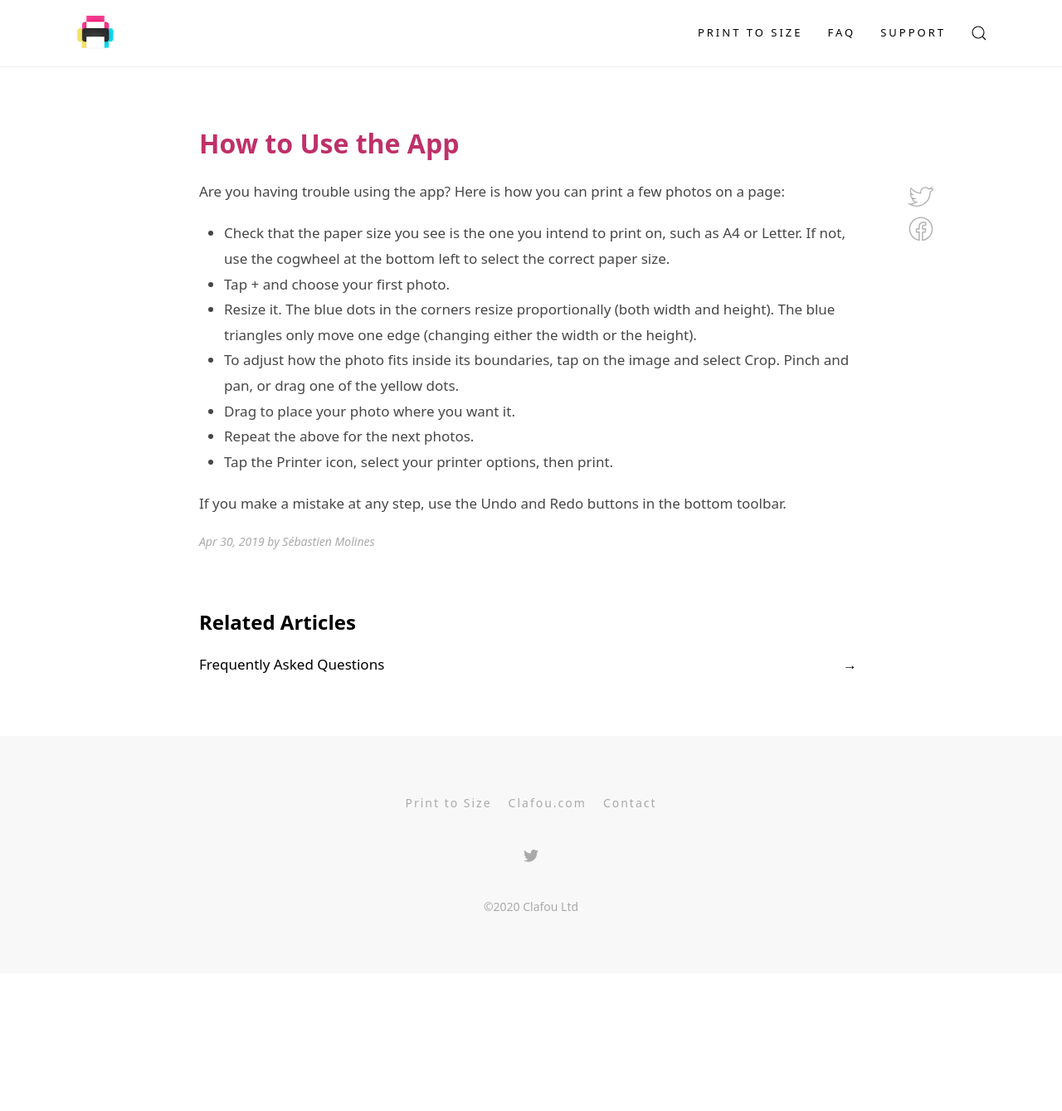
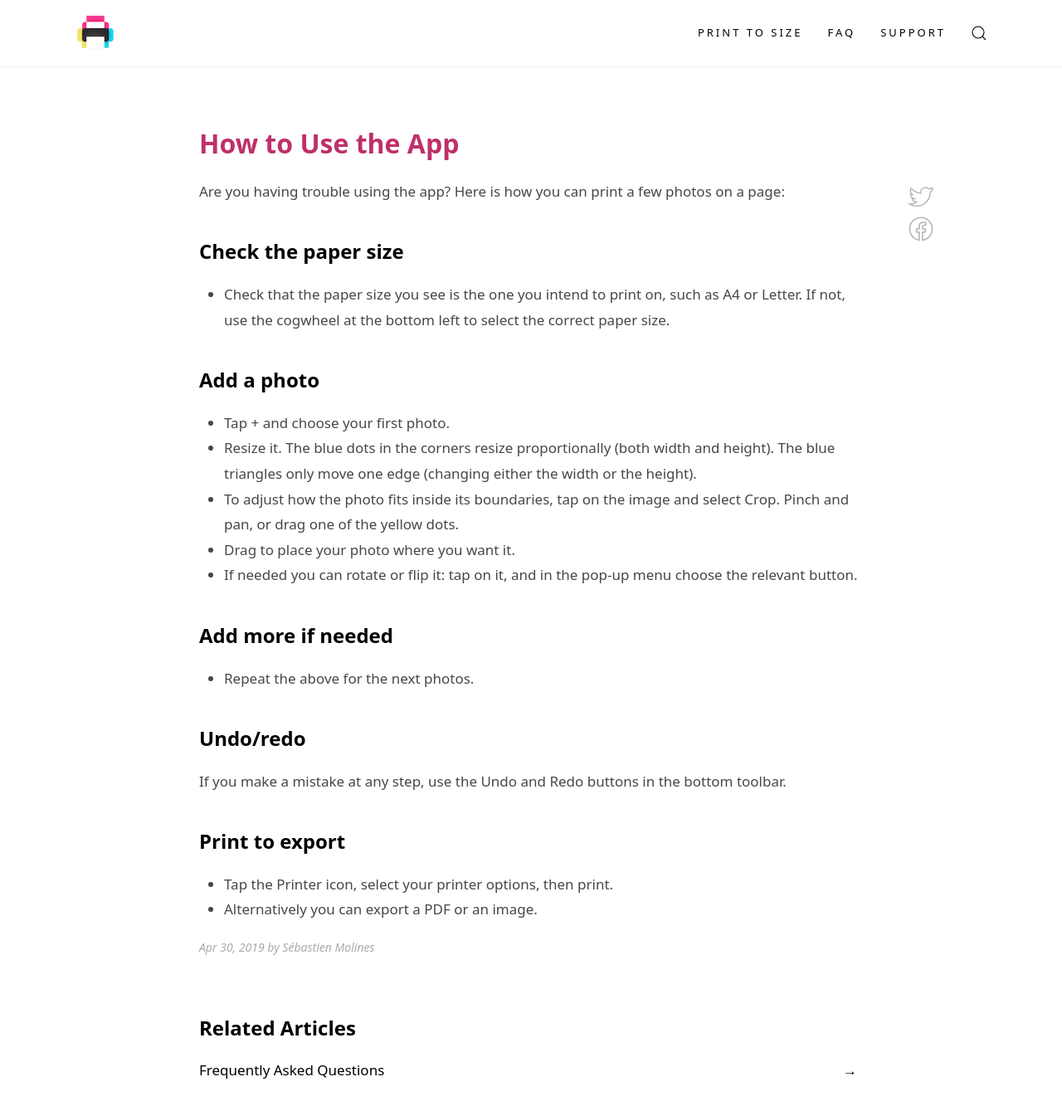
Before and after one commit to Clafou/support.print, a Jekyll site: the page built from _posts/2019-04-30-getting-started.md, in a window 1280 px wide and 1400 px high. Shown: the top 1339 px of the window at 83% size. Built offline with Jekyll 4.4.1, drawn with Linux system fonts in a browser that asks for light colours.

Commit message:
Updated Getting Started

```diff
--- a/_posts/2019-04-30-getting-started.md
+++ b/_posts/2019-04-30-getting-started.md
@@ -6,12 +6,22 @@ categories: [Getting Started]
 
 Are you having trouble using the app? Here is how you can print a few photos on a page:
 
+### Check the paper size
 * Check that the paper size you see is the one you intend to print on, such as A4 or Letter. If not, use the cogwheel at the bottom left to select the correct paper size.
+
+### Add a photo
 * Tap + and choose your first photo.
 * Resize it. The blue dots in the corners resize proportionally (both width and height). The blue triangles only move one edge (changing either the width or the height).
 * To adjust how the photo fits inside its boundaries, tap on the image and select Crop. Pinch and pan, or drag one of the yellow dots.
 * Drag to place your photo where you want it.
+* If needed you can rotate or flip it: tap on it, and in the pop-up menu choose the relevant button.
+
+### Add more if needed
 * Repeat the above for the next photos.
+
+### Undo/redo
+If you make a mistake at any step, use the Undo and Redo buttons in the bottom toolbar.
+
+### Print to export
 * Tap the Printer icon, select your printer options, then print.
-
-If you make a mistake at any step, use the Undo and Redo buttons in the bottom toolbar.
+* Alternatively you can export a PDF or an image.
```
